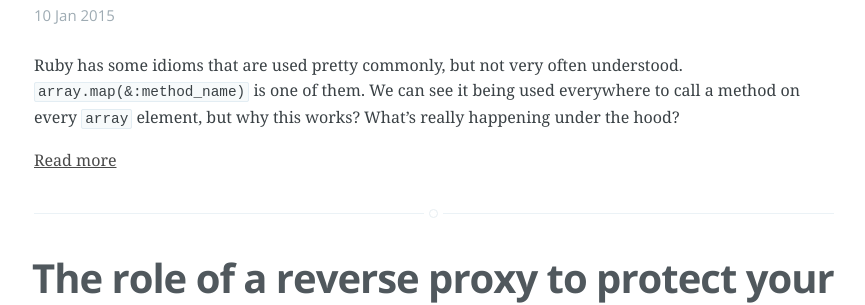
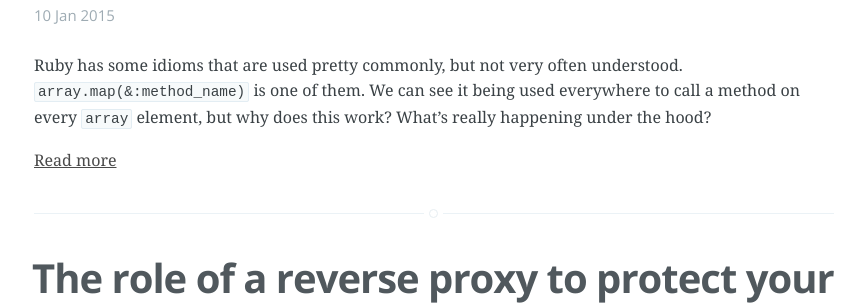
Before and after one commit to brianstorti/brianstorti.github.io, a Jekyll site: the page built from index.html, in a window 1280 px wide and 900 px high, scrolled down 3757 px. Shown: the part 154-459 px from the top of the window, without its empty margins (206-1071 px from the left). Built offline with Jekyll 4.4.1, drawn with Linux system fonts in a browser that asks for light colours; Markdown is read by kramdown in place of the engine named in the settings.

Commit message:
Fix grammar

```diff
--- a/_posts/2015-01-10-understanding-ruby-idiom-map-with-symbol.md
+++ b/_posts/2015-01-10-understanding-ruby-idiom-map-with-symbol.md
@@ -5,7 +5,7 @@
 ---
 
 Ruby has some idioms that are used pretty commonly, but not very often understood. `array.map(&:method_name)` is one of them.
-We can see it being used everywhere to call a method on every `array` element, but why this works? What's really happening under the hood?
+We can see it being used everywhere to call a method on every `array` element, but why does this work? What's really happening under the hood?
 
 ## In case you don't know Ruby's `map`
 
```
